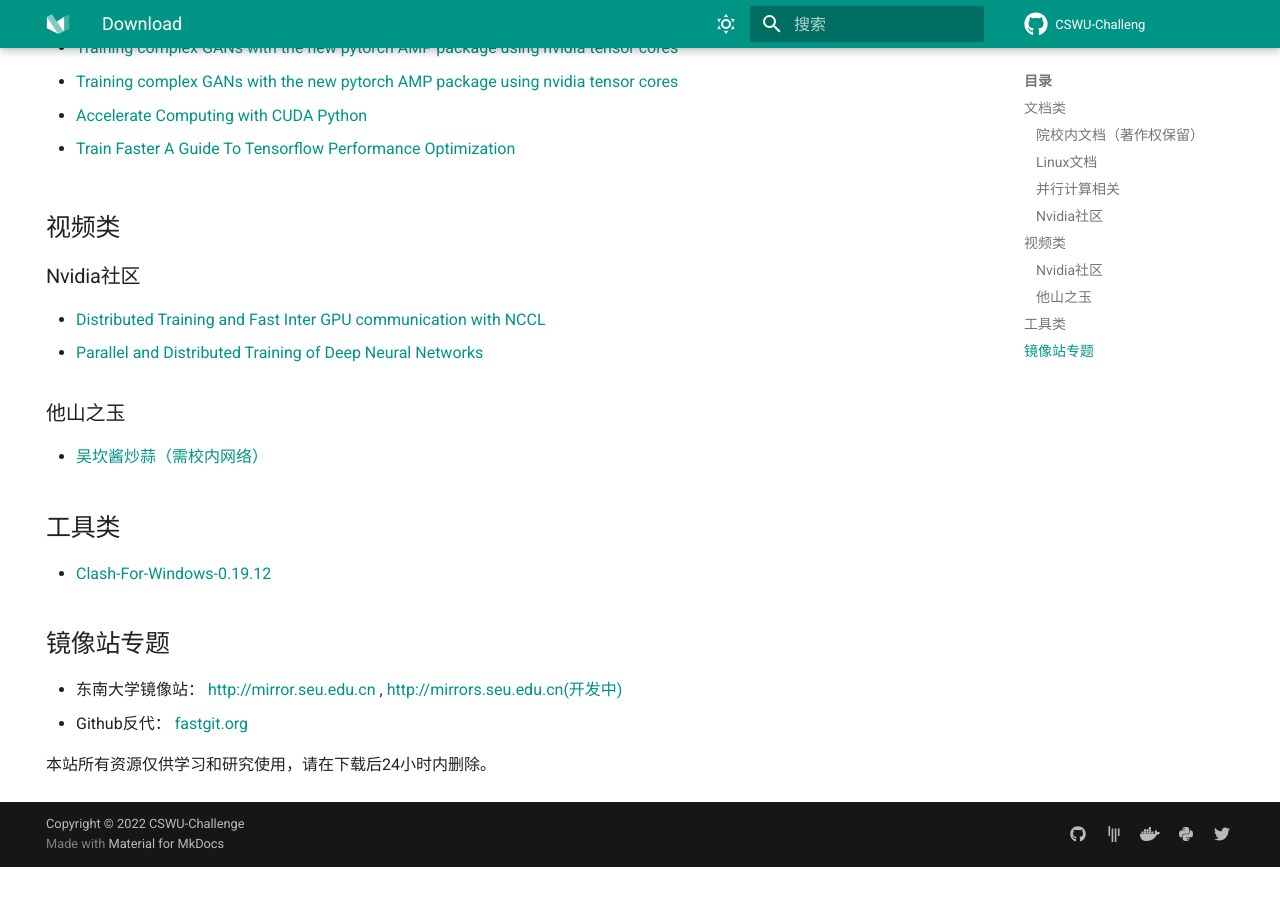
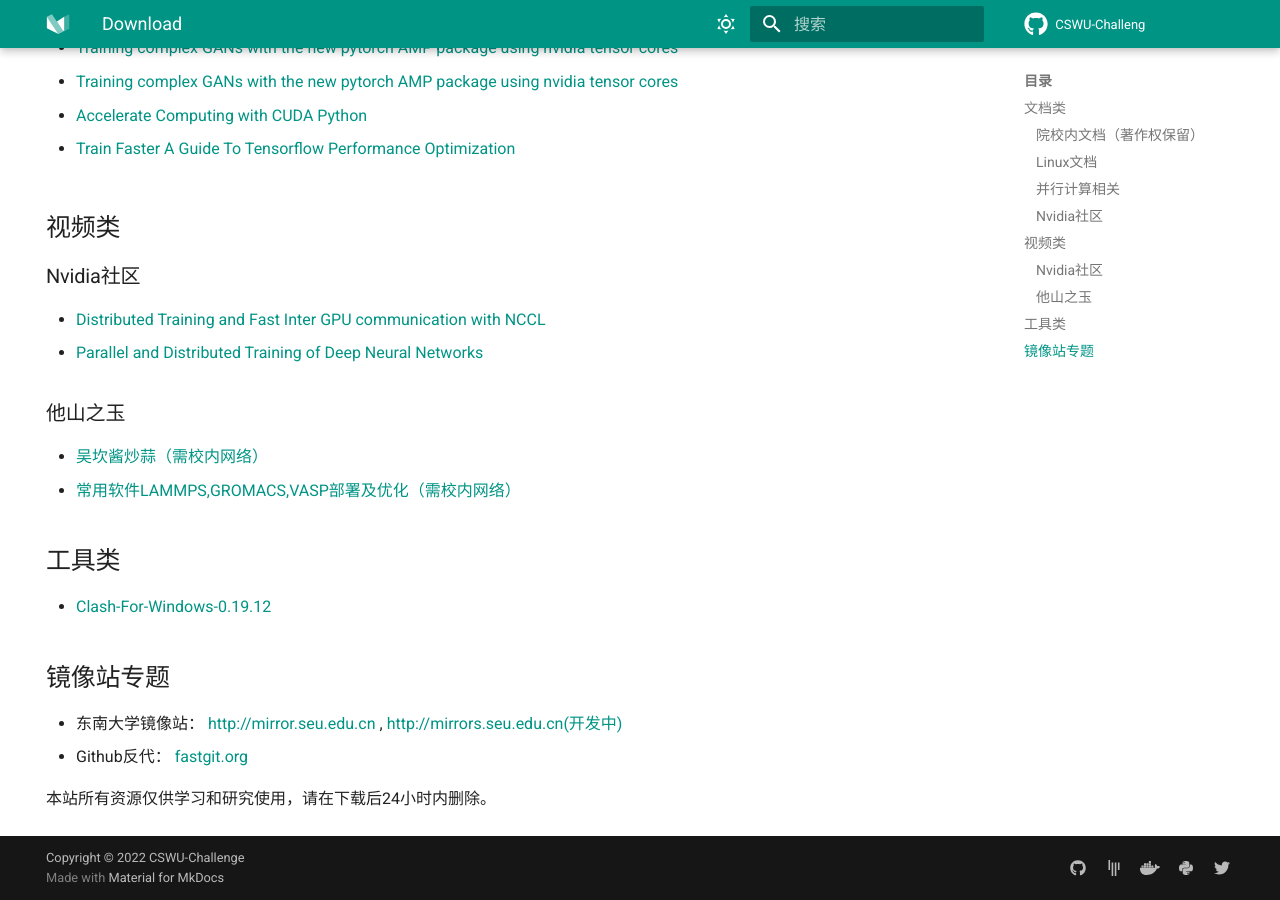
Before and after one commit to CSWU-Challenge/CSWU-Challenge.github.io, an MkDocs documentation site: the page built from docs/page/Download.md, in a window 1280 px wide and 900 px high, scrolled down 1643 px. Built offline with MkDocs 1.6.1 and Material for MkDocs 9.7.7, drawn with Linux system fonts in a browser that asks for light colours; comment, search, counter and statistics services are not loaded; before the commit the page ends 2510 px from its top, so only the background shows below that.

Commit message:
Update Download.md

```diff
--- a/docs/page/Download.md
+++ b/docs/page/Download.md
@@ -79,6 +79,7 @@ Tip:以下文档皆可在[Nvidia On-Demand](https://www.nvidia.cn/on-demand/)找
 ### 他山之玉
 
 - [吴坎酱炒蒜（需校内网络）](https://pan.seu.edu.cn:443/link/793D91F65D342CE43F6A18AB894CE269)
+- [常用软件LAMMPS,GROMACS,VASP部署及优化（需校内网络）](https://pan.seu.edu.cn:443/link/8DDD1377BDCD4CE0A5A1EE2943C98F05)
 
 ## 工具类
 - [Clash-For-Windows-0.19.12](https://download.fastgit.org/Fndroid/clash_for_windows_pkg/releases/download/0.19.12/Clash.for.Windows.Setup.0.19.12.exe)
```
